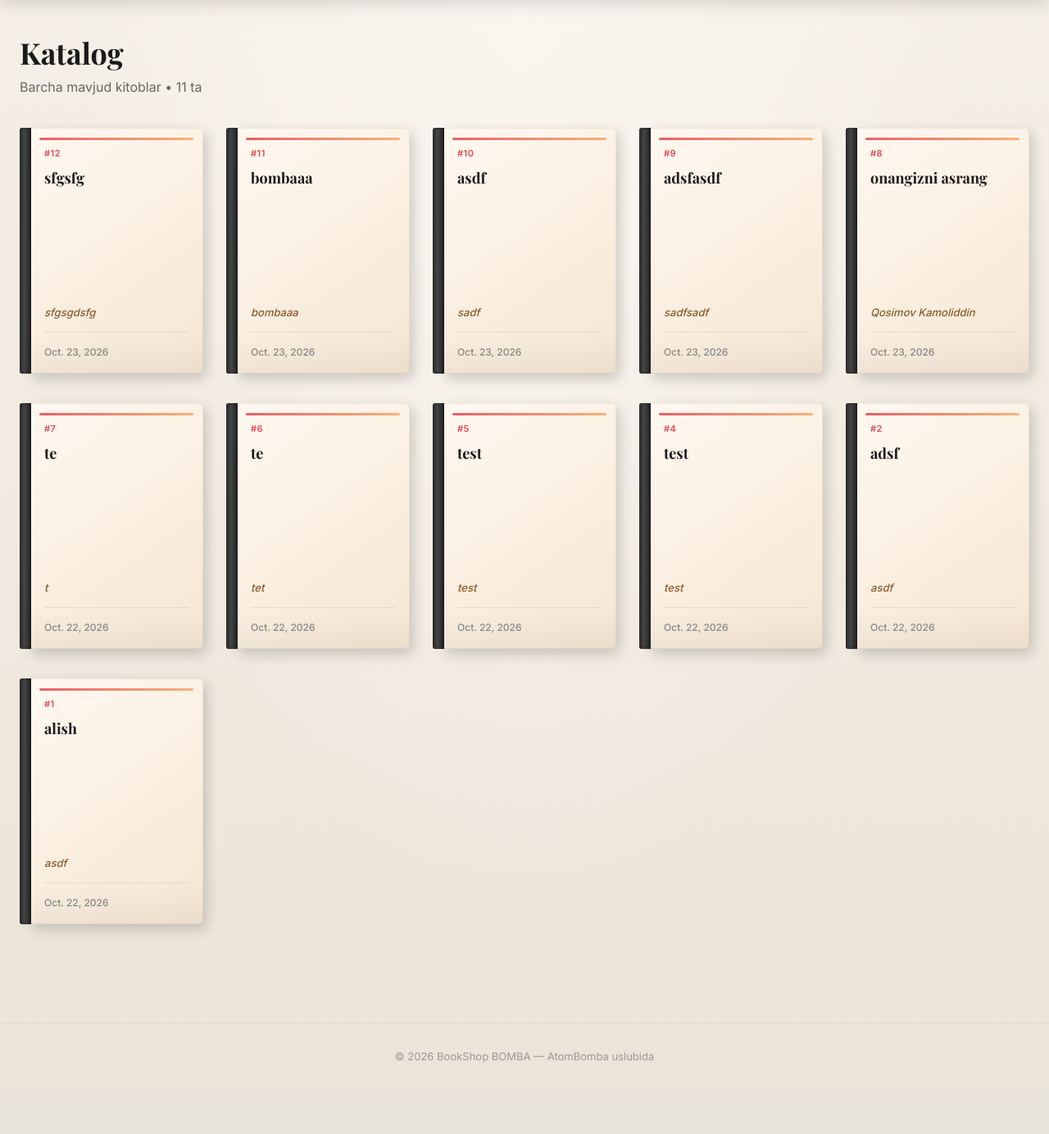
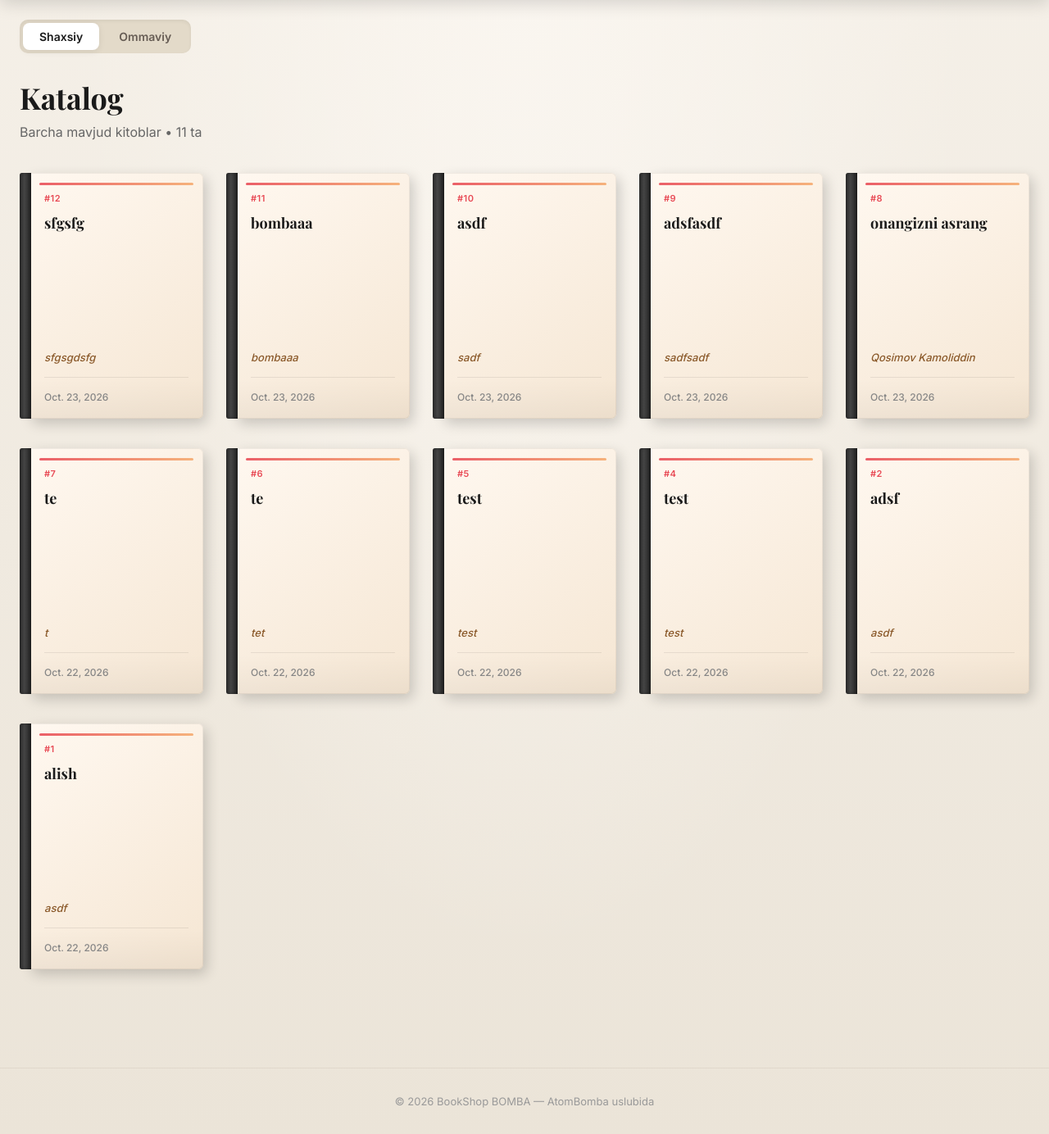
Before and after one commit to byStrange/django-learn-test, a Django app: page /book-list/ in a window 1280 px wide. Shown: the part 72-1456 px from the top of the page at 82% size. Before the commit the page ends 1369 px from the top, so only its background shows below. Run offline with Django 5.2, Linux system fonts and the light colour scheme; a user stored in the database is signed in; data comes from the database, SQL or seed files in the repository.

Commit message:
style: booklist tabs with active state (Shaxsiy / Ommaviy)

```diff
--- a/core/views.py
+++ b/core/views.py
@@ -24,8 +24,12 @@ def book_list(request: HttpRequest):
     user_id = request.user.id
     books = Book.objects.filter(user_id=user_id).order_by("-id")
 
+    is_public = request.GET.get('public') == 'true'
+    if is_public:
+        books = Book.objects.filter(public=True).order_by("-id")
+
     if request.method == "GET":
-        return render(request,"books-list.html", {"books": books})
+        return render(request,"books-list.html", {"books": books, "is_public": is_public})
 
 
 def add_book(request: HttpRequest):
@@ -37,11 +41,20 @@ def add_book(request: HttpRequest):
 
     elif request.method == "POST":
         name1 = request.POST.get("name")
-        muallif = request.POST.get("muallif")
-        url = request.POST.get("url")
+        url: str = request.POST.get("url")
+        public = request.POST.get("public")
+
+        if url.startswith("https://"):
+            url = url[8:]
+        elif url.startswith("http://"):
+            url = url[7:]
+        if public  == "on":
+            public = True
+        else:
+            public = False
 
         try:
-            b1 = Book(name=name1, muallif=muallif, user_id=request.user.id, url=url)
+            b1 = Book(name=name1, user_id=request.user.id, url=url,public=public)
             b1.save()
         except Exception as err:
             print(err)
@@ -55,12 +68,19 @@ def book_page(request, id):
     if request.user.is_authenticated == False:
         return redirect("/login/")
 
+
     try:
         book = Book.objects.get(id=id)
+
+        if book.public:
+            return render(request, "book.html", {"book": book})
+
+
+        if book.user.id != request.user.id:
+            return HttpResponse('kitob topilmadi')
     except Book.DoesNotExist:
         return HttpResponse('kitob topilmadi')
 
-    return render(request, "book.html", {"book": book})
 
 
 def login(request: HttpRequest):
--- a/main/templates/books-list.html
+++ b/main/templates/books-list.html
@@ -95,11 +95,48 @@
             background: #d62839;
         }
 
+        /* ===== TABS (Yangi dizayn) ===== */
+        .tabs-container {
+            max-width: 1280px;
+            margin: 0 auto;
+            padding: 24px 24px 0 24px;
+        }
+
+        .tabs {
+            display: inline-flex;
+            background: #e3dac9;
+            padding: 4px;
+            border-radius: 10px;
+            gap: 4px;
+            box-shadow: inset 0 2px 4px rgba(0,0,0,0.06);
+        }
+
+        .tabs a {
+            text-decoration: none;
+            font-size: 14px;
+            font-weight: 600;
+            color: #665c54;
+            padding: 8px 20px;
+            border-radius: 8px;
+            transition: all 0.25s ease;
+        }
+
+        .tabs a:hover {
+            color: #1a1a1a;
+        }
+
+        /* Faol (active) tab holati uchun klass (Agar Django orqali shartli bersangiz ishlatish mumkin) */
+        .tabs a.active, .tabs a:hover {
+            background: #fff;
+            color: #1a1a1a;
+            box-shadow: 0 2px 8px rgba(0,0,0,0.08);
+        }
+
         /* ===== MAIN ===== */
         .main {
             max-width: 1280px;
             margin: 0 auto;
-            padding: 40px 24px 80px;
+            padding: 30px 24px 80px;
         }
 
         .page-title {
@@ -123,7 +160,7 @@
             gap: 36px 28px;
         }
 
-        /* ===== BOOK CARD (real book look) ===== */
+        /* ===== BOOK CARD ===== */
         .book-card {
             text-decoration: none;
             color: inherit;
@@ -173,7 +210,6 @@
             overflow: hidden;
         }
 
-        /* dekorativ chiziqlar (kitob qopqog‘i) */
         .book-front::before {
             content: '';
             position: absolute;
@@ -240,20 +276,6 @@
             font-weight: 500;
         }
 
-        /* bo‘sh holat */
-        .empty-state {
-            text-align: center;
-            padding: 80px 20px;
-            color: #888;
-        }
-
-        .empty-state h3 {
-            font-family: 'Playfair Display', serif;
-            font-size: 24px;
-            margin-bottom: 12px;
-            color: #555;
-        }
-
         /* ===== FOOTER ===== */
         .footer {
             text-align: center;
@@ -299,6 +321,14 @@
         </div>
     </header>
 
+    <!-- Tablar bloki stilga moslab o'raldi -->
+    <div class="tabs-container">
+        <div class="tabs">
+            <a class="private {% if not is_public %}active{% endif %}" href="/book-list/">Shaxsiy</a>
+            <a class="public {% if is_public %}active{% endif %}" href="/book-list/?public=true">Ommaviy</a>
+        </div>
+    </div>
+
     <main class="main">
         <h1 class="page-title">Katalog</h1>
         <p class="page-subtitle">Barcha mavjud kitoblar • {{books.count}} ta</p>
@@ -319,7 +349,6 @@
                 </div>
             </a>
             {% endfor %}
-
         </div>
     </main>
 
```
Lines whose indentation alone changed are shown as unchanged.
